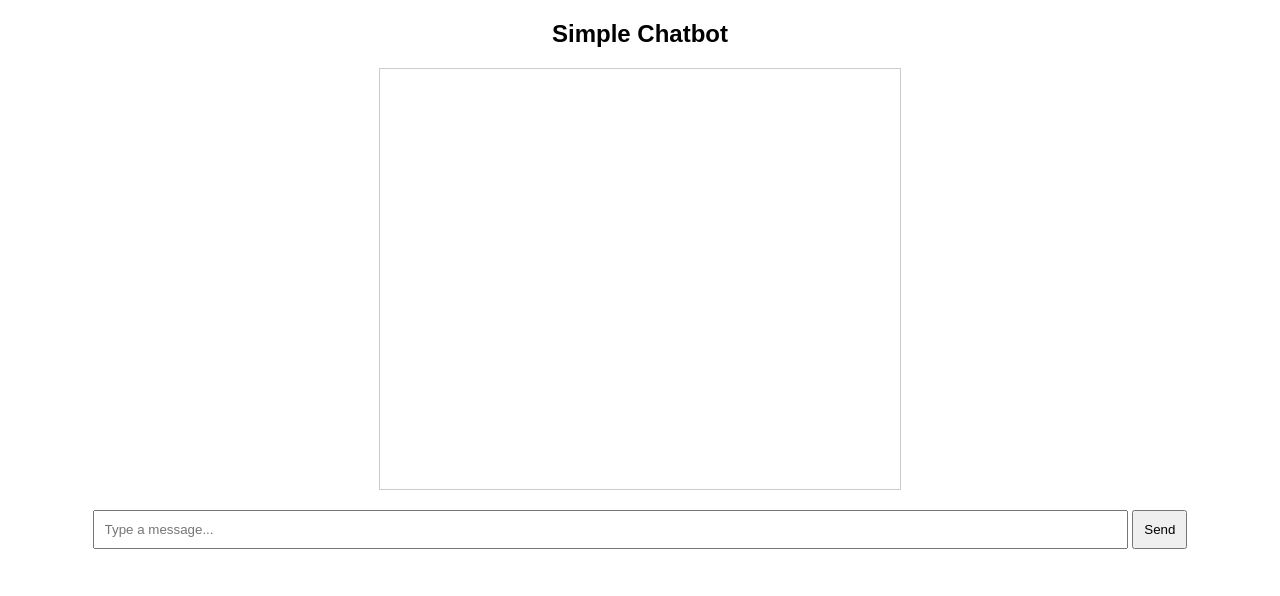
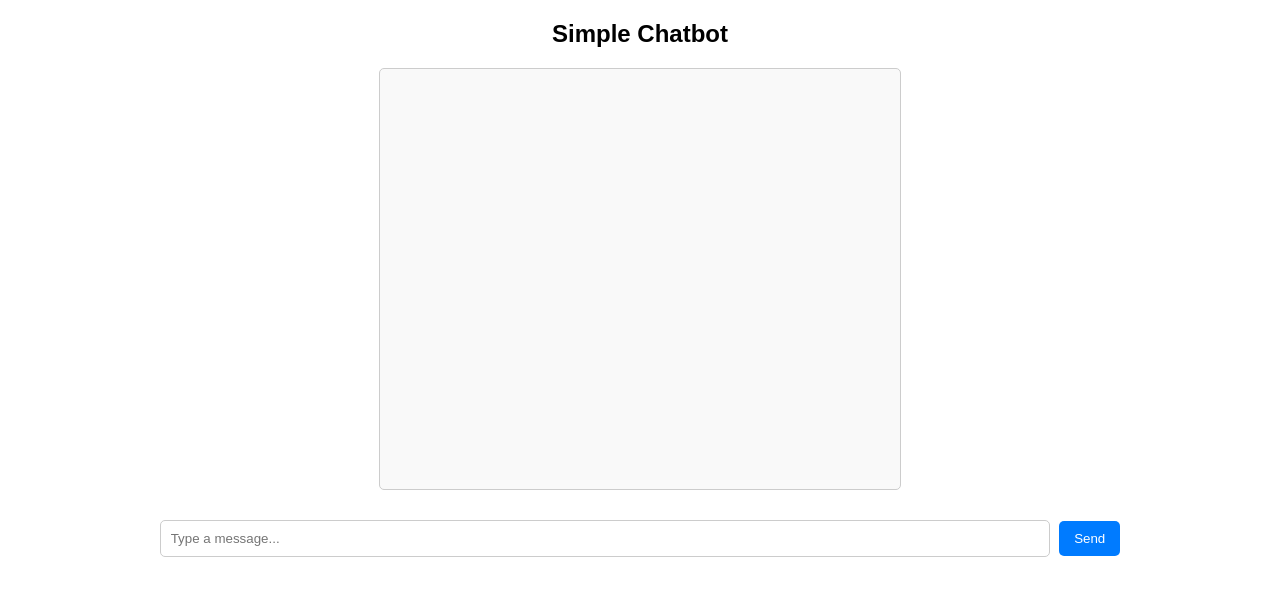
Before and after one commit to Lcoderxxx95/chatgpt-web, a plain HTML site: page index.html in a window 1280 px wide. Drawn offline with Linux system fonts and the light colour scheme.

Commit message:
Update index.html

```diff
--- a/index.html
+++ b/index.html
@@ -3,9 +3,9 @@
 <head>
     <meta charset="UTF-8">
     <meta name="viewport" content="width=device-width, initial-scale=1.0">
-    <title>Chatbot</title>
+    <title>Simple Chatbot</title>
     <style>
-        body { font-family: Arial, sans-serif; text-align: center; }
+        body { font-family: Arial, sans-serif; text-align: center; margin: 20px; }
         #chatbox {
             width: 80%;
             max-width: 500px;
@@ -15,16 +15,35 @@
             margin: 20px auto;
             padding: 10px;
             text-align: left;
+            background: #f9f9f9;
+            border-radius: 5px;
         }
-        #userInput { width: 80%; padding: 10px; }
-        button { padding: 10px; cursor: pointer; }
+        #userInput {
+            width: 70%;
+            padding: 10px;
+            margin-top: 10px;
+            border: 1px solid #ccc;
+            border-radius: 5px;
+        }
+        #sendButton {
+            padding: 10px 15px;
+            cursor: pointer;
+            border: none;
+            background-color: #007bff;
+            color: white;
+            border-radius: 5px;
+            margin-left: 5px;
+        }
+        #sendButton:hover {
+            background-color: #0056b3;
+        }
     </style>
 </head>
 <body>
     <h2>Simple Chatbot</h2>
     <div id="chatbox"></div>
     <input type="text" id="userInput" placeholder="Type a message..." />
-    <button onclick="sendMessage()">Send</button>
+    <button id="sendButton">Send</button>
 
     <script src="script.js"></script>
 </body>
```
